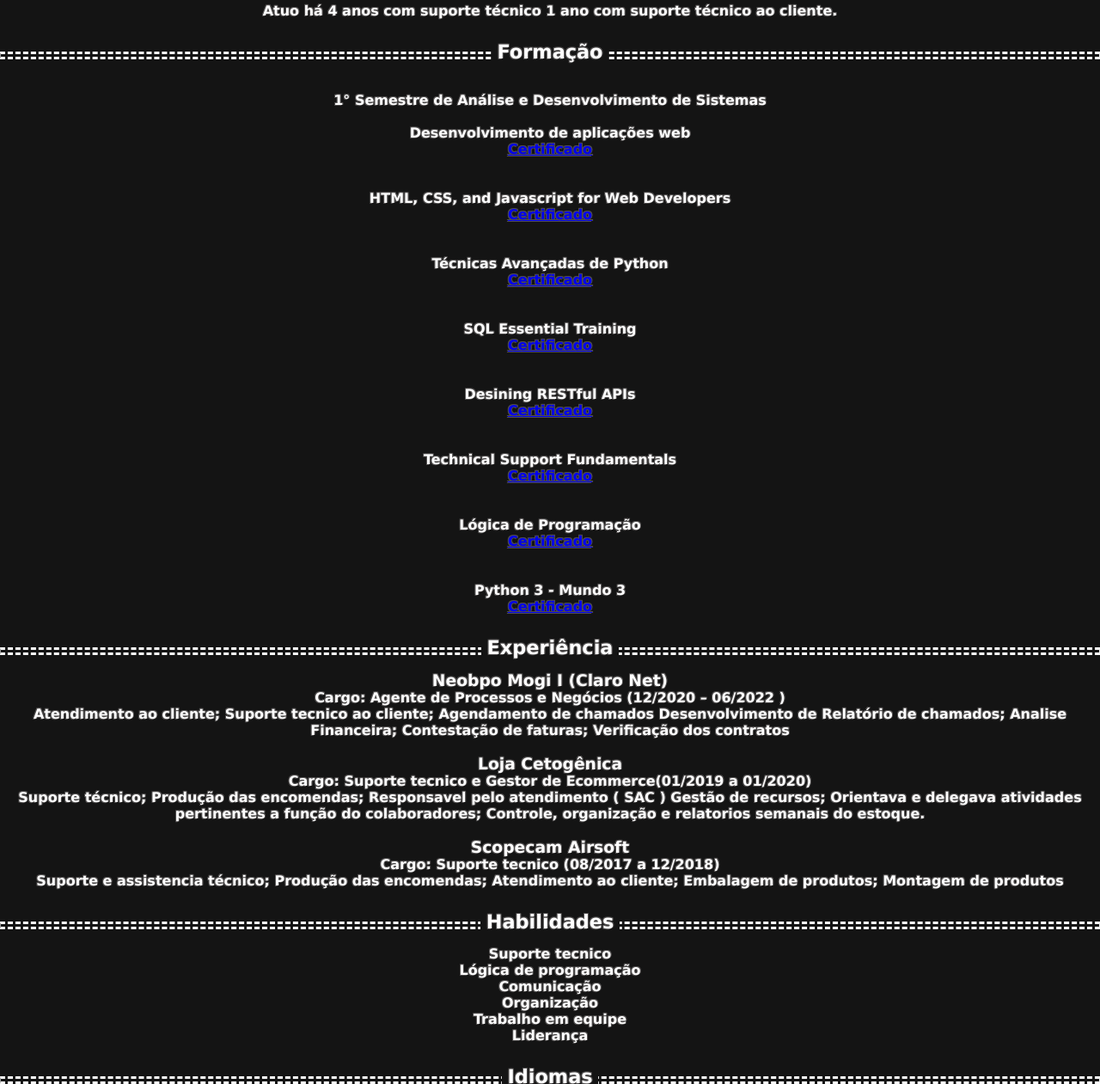
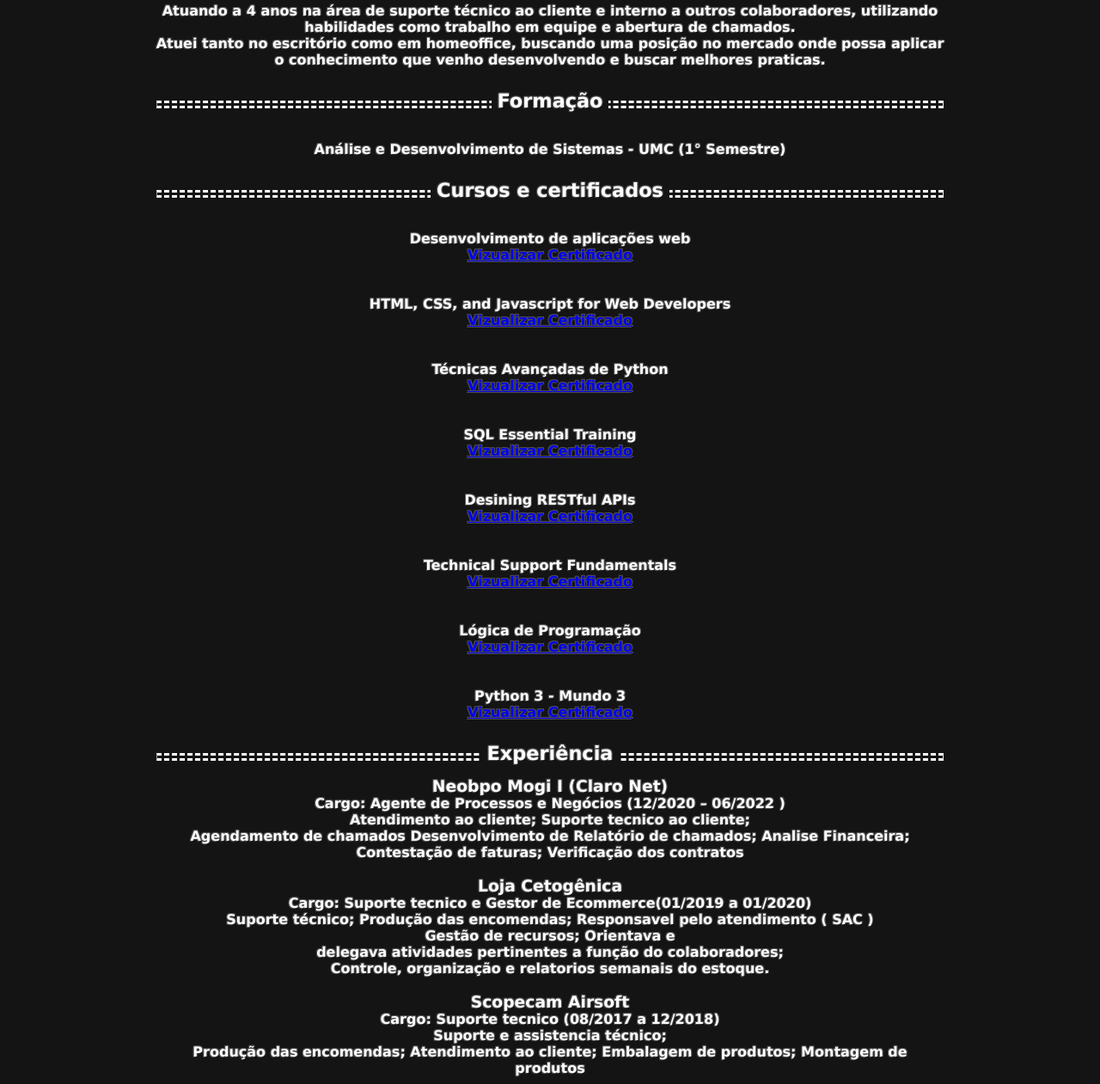
Before and after one commit to brunbr/brunbr.github.io, a plain HTML site: page index.html in a window 1280 px wide. Shown: the part 535-1796 px from the top of the page at 86% size. Drawn offline with Linux system fonts and the light colour scheme.

Commit message:
Update index.html

```diff
--- a/index.html
+++ b/index.html
@@ -12,7 +12,9 @@
 
 </head>
 <body bgcolor="#141414">
+
     <div class="Container"><br><br>
+
         <h1>Bruno Lucas Ramos</h1><br>
         <img src="https://media-exp1.licdn.com/dms/image/C4E03AQEPRN8pIUeVcg/profile-displayphoto-shrink_800_800/0/1651668849097?e=1672272000&v=beta&t=WNk5y3iH_jvm-32DQpfGdsIZg3ifyr5Ab7UwDOPYjYQ" alt="foto" width="200" height="200">
         <h3 class="inic"> 21 anos, Solteiro</h3>
@@ -23,34 +25,34 @@
         <hr class="hr_01"><br>
         <h3>Suporte técnico / Estágio na área de Desenvolvimento</h3><br><br>
             <hr class="hr_02"><br>
-            <h4 >Atuo há 4 anos com suporte técnico
-                1 ano com suporte técnico ao cliente.</h4><br><br>
+            <p><h4>Atuando a 4 anos na área de suporte técnico ao cliente e interno a outros colaboradores, utilizando <br> habilidades como trabalho em equipe e abertura de chamados.<br> Atuei tanto no escritório como em homeoffice, buscando uma posição no mercado onde possa aplicar <br>o conhecimento que venho desenvolvendo e buscar melhores praticas.</h4></p><br><br>
             <hr class="hr_03"><br><br>
-            <h4>1° Semestre de Análise e Desenvolvimento de Sistemas</h4><br>
-            <li><h4>Desenvolvimento de aplicações web</h4></h4><a href='https://media-exp1.licdn.com/dms/image/D4D2DAQEwMs_e2g8wkg/profile-treasury-image-shrink_800_800/0/1664138322916?e=1667696400&v=beta&t=1Ix60RKhS1EMKk6tX7bLo2ffzDAs1QJ47kGoCIX-Q54' target="_blank"><buttom>Certificado</buttom></a></li><br><br>
-            <li><h4>HTML, CSS, and Javascript for Web Developers</h4><a href='https://www.coursera.org/account/accomplishments/verify/6ZXRQB85QRA5' target="_blank"><buttom>Certificado</buttom></a></li><br><br>
-            <li><h4>Técnicas Avançadas de Python</h4><a href='https://www.linkedin.com/learning/certificates/3daff6ce6fc609033fdb54682aeae09706f9be0396eb360aced02076c1c53bdf?lipi=urn%3Ali%3Apage%3Ad_flagship3_profile_view_base_certifications_details%3B0EjrtBhuT4ukTGqP8rMl9A%3D%3D' target="_blank"><buttom>Certificado</buttom></a></li><br><br>
-            <li><h4>SQL Essential Training</h4><a href='https://www.linkedin.com/learning/certificates/5ef51a80d210a676e92774fb1e181bac69796717a15c6f704d648f16dae6c4e0?lipi=urn%3Ali%3Apage%3Ad_flagship3_profile_view_base_certifications_details%3B0EjrtBhuT4ukTGqP8rMl9A%3D%3D' target="_blank"><buttom>Certificado</buttom></a></li><br><br>
-            <li><h4>Desining RESTful APIs</h4><a href='https://www.linkedin.com/learning/certificates/770f74e948ffd8dd778f93e037861c4b5d9c5adf65a48096061f0e46a848c8cb?lipi=urn%3Ali%3Apage%3Ad_flagship3_profile_view_base_certifications_details%3B0EjrtBhuT4ukTGqP8rMl9A%3D%3D' target="_blank"><buttom>Certificado</buttom></a></li><br><br>
-            <li><h4>Technical Support Fundamentals</h4><a href='https://www.coursera.org/account/accomplishments/verify/YFJ5CAG4TS5V?utm_source=link&utm_medium=certificate&utm_content=cert_image&utm_campaign=sharing_cta&utm_product=course' target="_blank"><buttom>Certificado</buttom></a></li><br><br>
-            <li><h4>Lógica de Programação</h4><a href='https://media-exp1.licdn.com/dms/image/D4D2DAQF9xzHyQWyjLg/profile-treasury-image-shrink_800_800/0/1664138443458?e=1667696400&v=beta&t=zUw3Y8kBT1wRHwdlW6sw0DUZbYkX3pBpbQcjD4A3sNY' target="_blank"><buttom>Certificado</buttom></a></li><br><br>
-            <li><h4>Python 3 - Mundo 3</h4><a href='https://www.cursoemvideo.com/validacao-de-certificado/?codigo=66978-685A-9' target="_blank"><buttom>Certificado</buttom></a></li><br><br>
+            <h4>Análise e Desenvolvimento de Sistemas - UMC (1° Semestre)</h4><br><br>
+            <hr class="hr_10"> <br><br>
+            <li><h4>Desenvolvimento de aplicações web</h4></h4><a href='https://media-exp1.licdn.com/dms/image/D4D2DAQEwMs_e2g8wkg/profile-treasury-image-shrink_800_800/0/1664138322916?e=1667696400&v=beta&t=1Ix60RKhS1EMKk6tX7bLo2ffzDAs1QJ47kGoCIX-Q54' target="_blank"><buttom>Vizualizar Certificado</buttom></a></li><br><br>
+            <li><h4>HTML, CSS, and Javascript for Web Developers</h4><a href='https://www.coursera.org/account/accomplishments/verify/6ZXRQB85QRA5' target="_blank"><buttom>Vizualizar Certificado</buttom></a></li><br><br>
+            <li><h4>Técnicas Avançadas de Python</h4><a href='https://www.linkedin.com/learning/certificates/3daff6ce6fc609033fdb54682aeae09706f9be0396eb360aced02076c1c53bdf?lipi=urn%3Ali%3Apage%3Ad_flagship3_profile_view_base_certifications_details%3B0EjrtBhuT4ukTGqP8rMl9A%3D%3D' target="_blank"><buttom>Vizualizar Certificado</buttom></a></li><br><br>
+            <li><h4>SQL Essential Training</h4><a href='https://www.linkedin.com/learning/certificates/5ef51a80d210a676e92774fb1e181bac69796717a15c6f704d648f16dae6c4e0?lipi=urn%3Ali%3Apage%3Ad_flagship3_profile_view_base_certifications_details%3B0EjrtBhuT4ukTGqP8rMl9A%3D%3D' target="_blank"><buttom>Vizualizar Certificado</buttom></a></li><br><br>
+            <li><h4>Desining RESTful APIs</h4><a href='https://www.linkedin.com/learning/certificates/770f74e948ffd8dd778f93e037861c4b5d9c5adf65a48096061f0e46a848c8cb?lipi=urn%3Ali%3Apage%3Ad_flagship3_profile_view_base_certifications_details%3B0EjrtBhuT4ukTGqP8rMl9A%3D%3D' target="_blank"><buttom>Vizualizar Certificado</buttom></a></li><br><br>
+            <li><h4>Technical Support Fundamentals</h4><a href='https://www.coursera.org/account/accomplishments/verify/YFJ5CAG4TS5V?utm_source=link&utm_medium=certificate&utm_content=cert_image&utm_campaign=sharing_cta&utm_product=course' target="_blank"><buttom>Vizualizar Certificado</buttom></a></li><br><br>
+            <li><h4>Lógica de Programação</h4><a href='https://media-exp1.licdn.com/dms/image/D4D2DAQF9xzHyQWyjLg/profile-treasury-image-shrink_800_800/0/1664138443458?e=1667696400&v=beta&t=zUw3Y8kBT1wRHwdlW6sw0DUZbYkX3pBpbQcjD4A3sNY' target="_blank"><buttom>Vizualizar Certificado</buttom></a></li><br><br>
+            <li><h4>Python 3 - Mundo 3</h4><a href='https://www.cursoemvideo.com/validacao-de-certificado/?codigo=66978-685A-9' target="_blank"><buttom>Vizualizar Certificado</buttom></a></li><br><br>
 
             <hr class="hr_04"><br>
             <h3>Neobpo Mogi I (Claro Net)</h3>
                 <h4>Cargo: Agente de Processos e Negócios (12/2020 – 06/2022 )</h4>
-           <h4> Atendimento ao cliente; Suporte tecnico ao cliente; Agendamento de chamados
-Desenvolvimento de Relatório de chamados; Analise Financeira; Contestação de
+           <h4> Atendimento ao cliente; Suporte tecnico ao cliente; <br>Agendamento de chamados
+Desenvolvimento de Relatório de chamados; Analise Financeira;<br> Contestação de
 faturas; Verificação dos contratos</h4><br>
 <h3>Loja Cetogênica</h3>
 <h4>Cargo: Suporte tecnico e Gestor de Ecommerce(01/2019 a 01/2020)</h4>
-<h4> Suporte técnico; Produção das encomendas; Responsavel pelo atendimento ( SAC )
-    Gestão de recursos; Orientava e delegava atividades pertinentes a função do colaboradores; Controle, organização e
+<h4> Suporte técnico; Produção das encomendas; Responsavel pelo atendimento ( SAC )<br>
+    Gestão de recursos; Orientava e<br> delegava atividades pertinentes a função do colaboradores;<br> Controle, organização e
     relatorios semanais do estoque.</h4><br>
     <h3>Scopecam Airsoft</h3>
 <h4>Cargo: Suporte tecnico (08/2017 a 12/2018)</h4>
-<h4> Suporte e assistencia técnico; Produção das encomendas; Atendimento ao cliente;
-    Embalagem de produtos; Montagem de produtos</h4><br><br>
+<h4> Suporte e assistencia técnico; <br>Produção das encomendas; Atendimento ao cliente;
+    Embalagem de produtos; Montagem de<br> produtos</h4><br><br>
             <hr class="hr_06"><br>
             <ul>
                 <li>Suporte tecnico</li>
@@ -65,13 +67,17 @@ faturas; Verificação dos contratos</h4><br>
             <h4><li>Inglês (Avançado)</li>
                 <li>Espanhol (Básico)</li>
             </h4><br><br>
-            <h3>Linguagens</h3><br>
+
+            <hr class="hr_11">
+            <br><br>
             <h4>
+                <ul>
                     <li>C# (básico)</li>
                     <li>Python (Intermediário)</li>
                     <li>HTML (Intermediário)</li>
                     <li>CSS (básico)</li>
                     <li>JavaScript (básico)</li>
+                </ul>
             </h4>
             <br><br>
 
@@ -87,7 +93,6 @@ faturas; Verificação dos contratos</h4><br>
                 <i class="fab fa-github"style="font-size:35px"></i></a>
 
             </div>
-
         </div>
 </body>
 </html>
```
Lines whose indentation alone changed are shown as unchanged.
